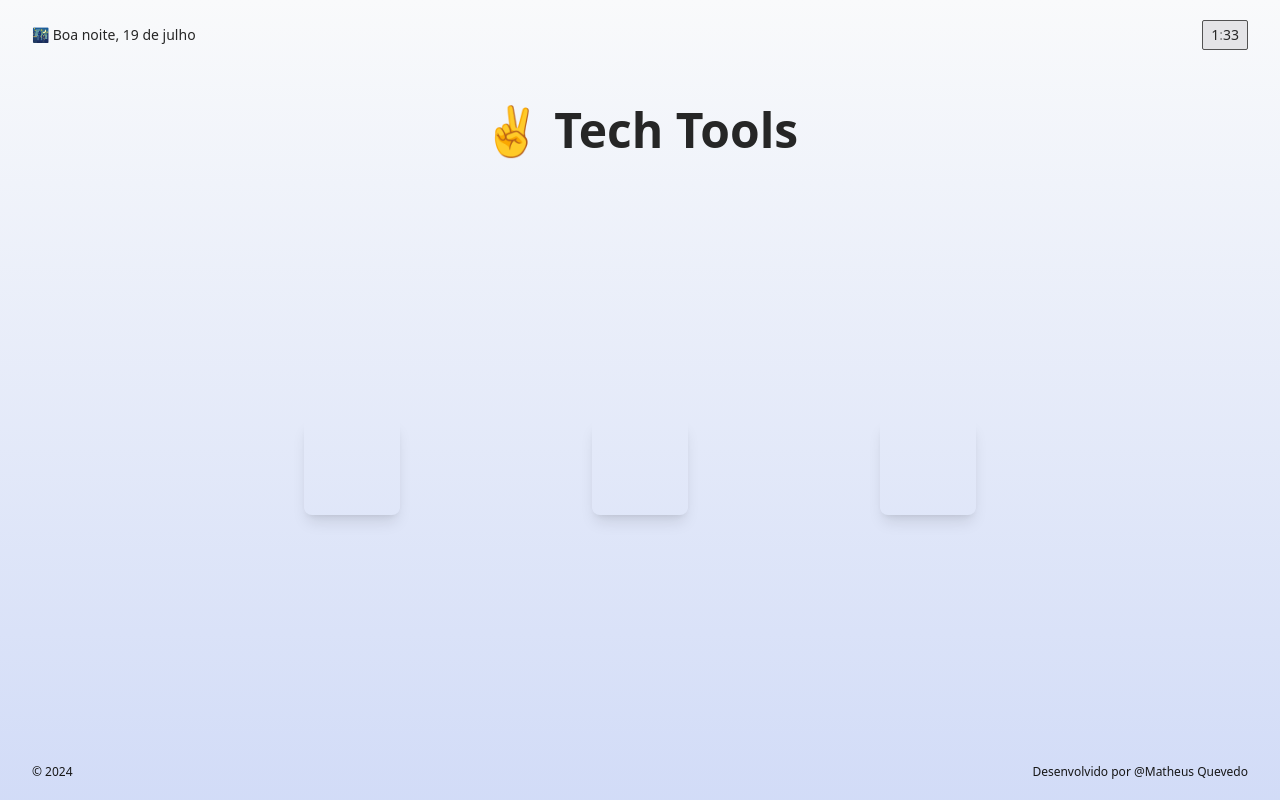
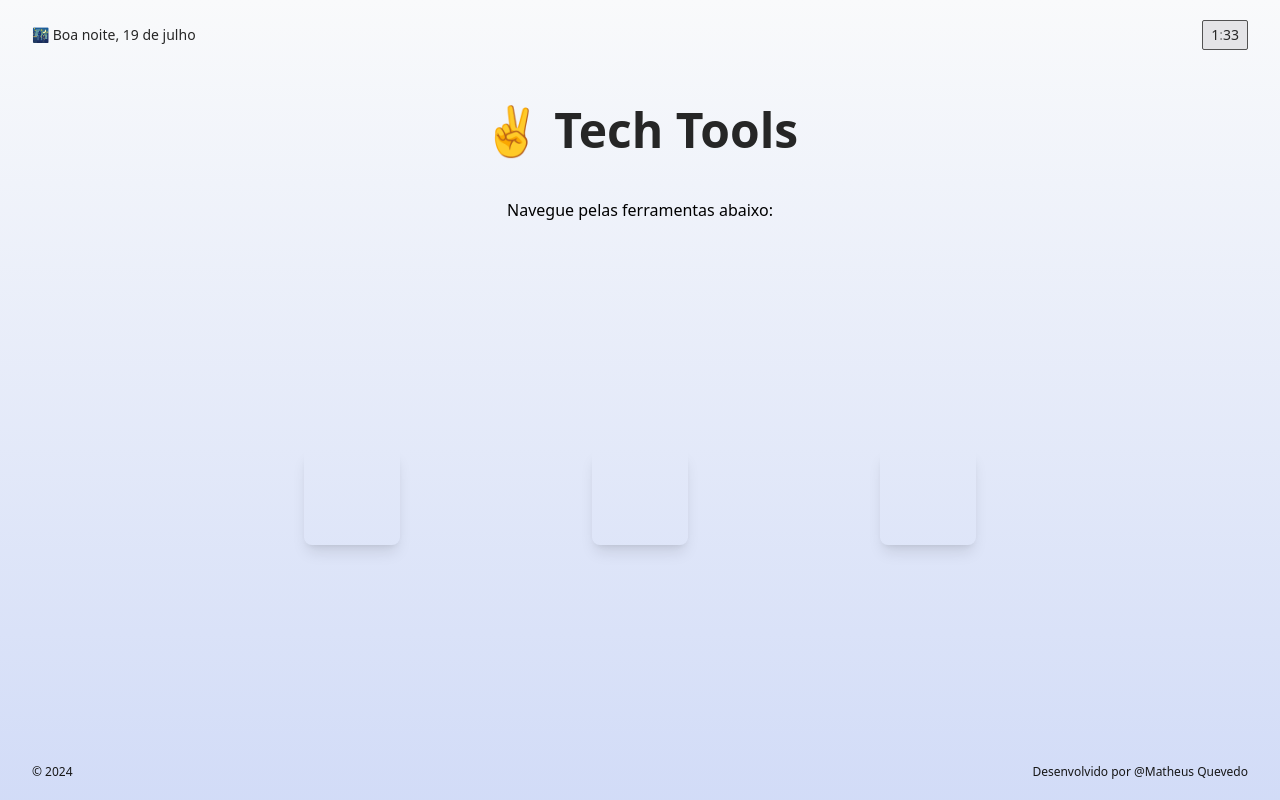
Before and after one commit to mthquevedo/Minhas-ferramentas, a React (Vite) app: page / in a window 1280 px wide. Built offline with nearby package versions, Linux system fonts and the light colour scheme.

Commit message:
Adição: um texto descritivo foi adicionado a tela

```diff
--- a/src/layouts/MainLayout.tsx
+++ b/src/layouts/MainLayout.tsx
@@ -8,6 +8,7 @@ export function MainLayout() {
             <Header />
 
             <h1 className="text-center font-bold text-neutral-800 text-5xl py-2">✌ Tech Tools</h1>
+            <p className="text-center">Navegue pelas ferramentas abaixo:</p>
 
             <Outlet />
 
```
